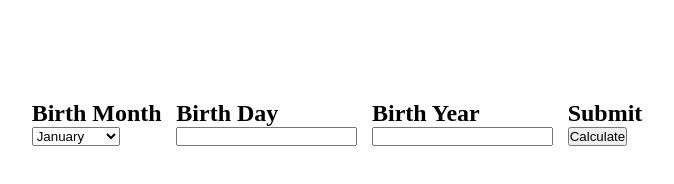
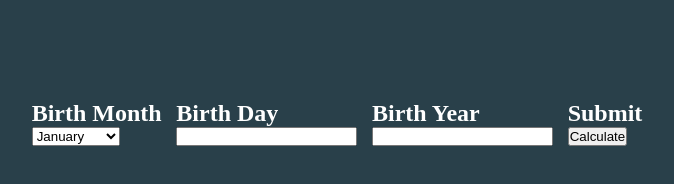
Before and after one commit to itsagift/buffybday, a plain HTML site: page index.html in a window 1280 px wide. Shown: the whole page, without its empty margins (303-977 px from the left). Drawn offline with Linux system fonts and the light colour scheme.

```diff
--- a/style.css
+++ b/style.css
@@ -2,6 +2,11 @@
     margin: 0;
     padding: 0;
     box-sizing: border-box;
+}
+body{
+  background-color: #29404A;
+  background-image: ;
+  color: #fff;
 }
 .main {
     margin: 100px auto 0;
```
Also changed, not shown: 2 other files.
